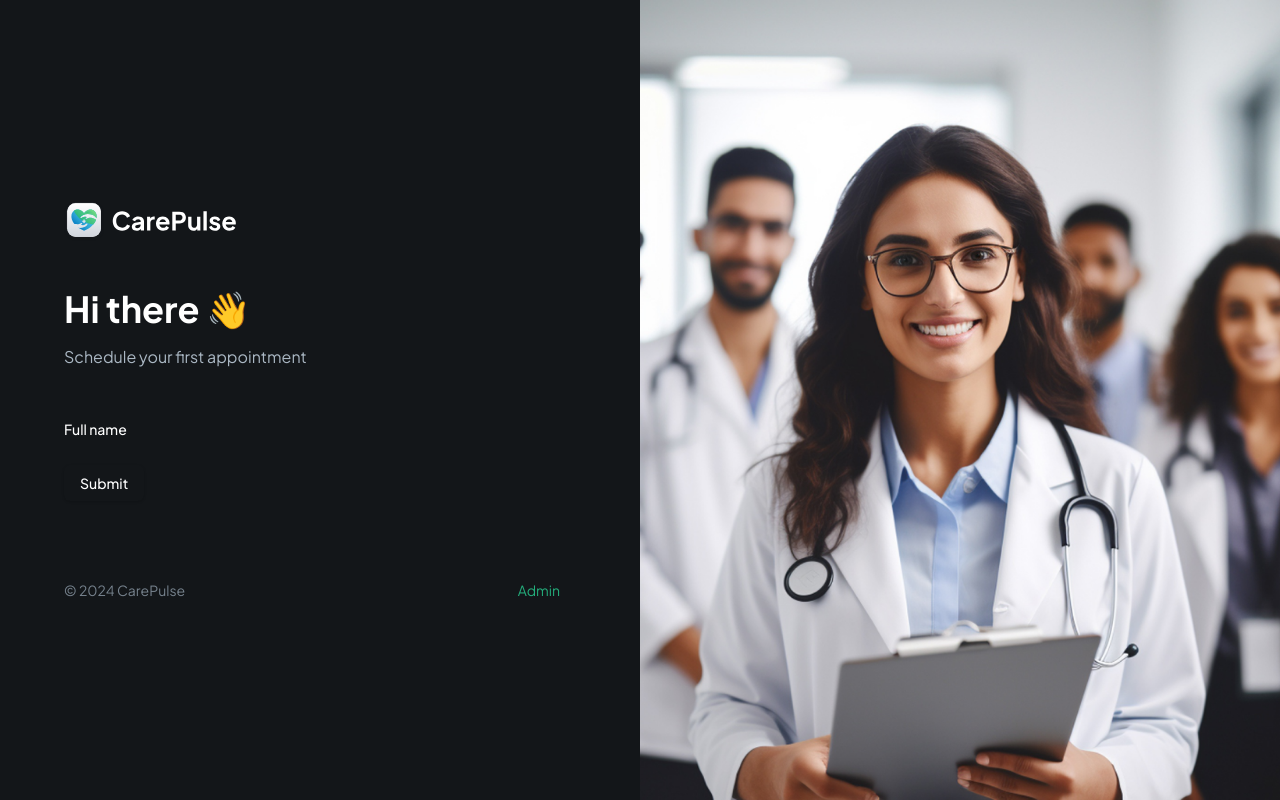
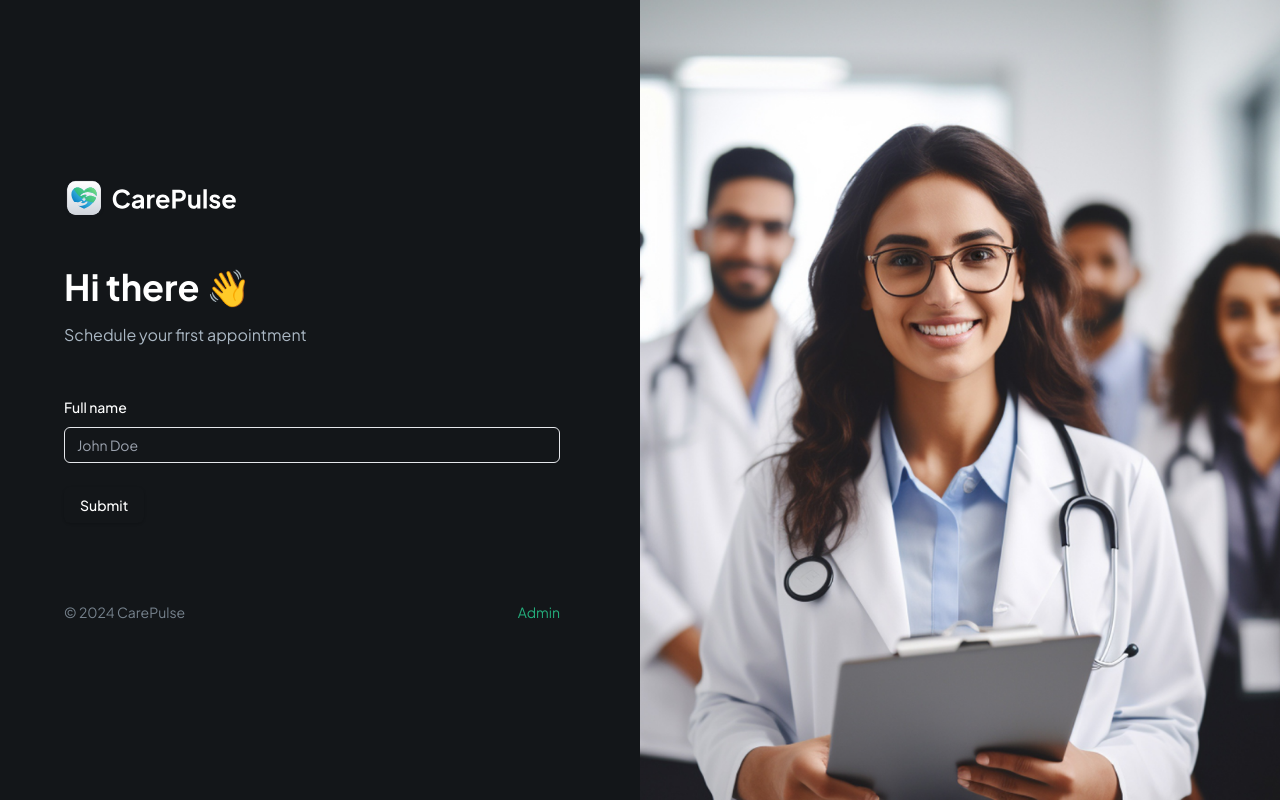
Before and after one commit to joakimvu/carepulse, a Next.js app: page / in a window 1280 px wide. Built offline with nearby package versions, Linux system fonts and the light colour scheme.

Commit message:
Update CustomFormField.tsx

```diff
--- a/components/CustomFormField.tsx
+++ b/components/CustomFormField.tsx
@@ -27,7 +27,13 @@
   renderSkeleton?: (field: any) => React.ReactNode;
 }
 
-function CustomFormField({ control, fieldType, name, label }: CustomProps) {
+const RenderField = ({ field, props }: { field: any; props: CustomProps }) => {
+  return <Input type="text" placeholder="John Doe" />;
+};
+
+function CustomFormField(props: CustomProps) {
+  const { control, fieldType, name, label } = props;
+
   return (
     <FormField
       control={control}
@@ -37,6 +43,10 @@
           {fieldType !== FormFieldType.CHECKBOX && label && (
             <FormLabel>{label}</FormLabel>
           )}
+
+          <RenderField field={field} props={props} />
+
+          <FormMessage className="shad-error" />
         </FormItem>
       )}
     />
```
